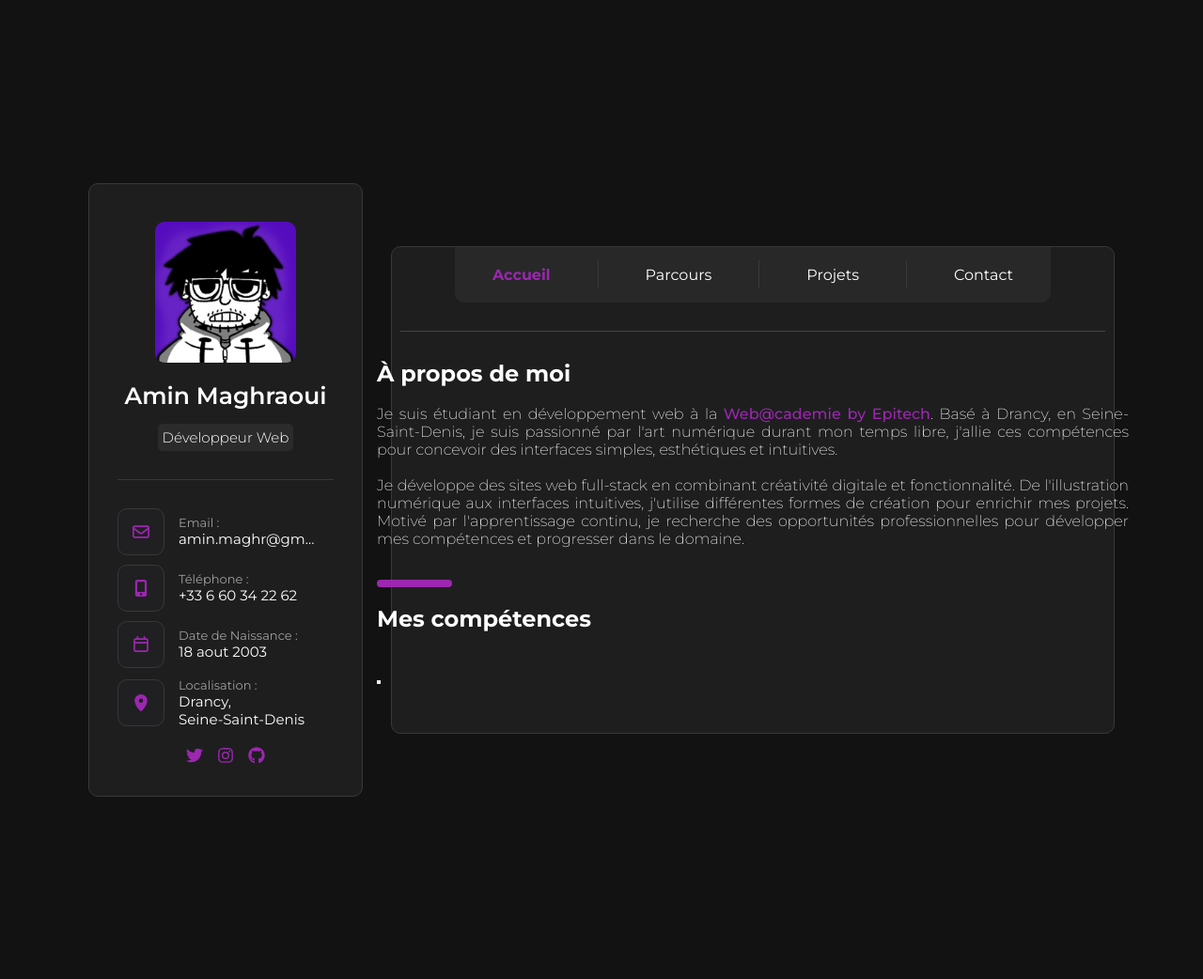
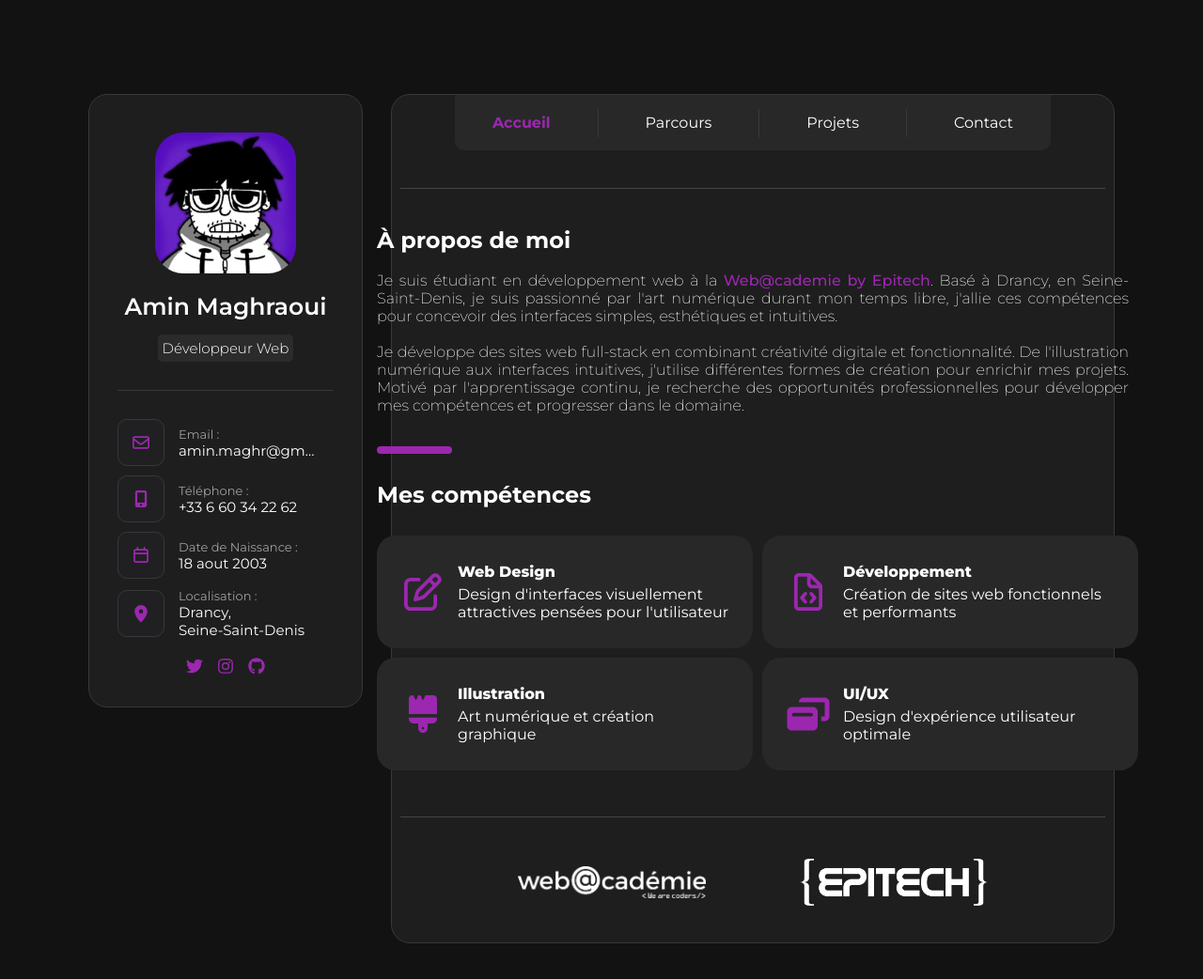
Before and after one commit to ArobaseKoune/Portfolio, a Jekyll site: the page built from index.markdown, in a window 1280 px wide and 1042 px high. Shown: the whole window at 94% size. Built offline with Jekyll 4.4.1, drawn with Linux system fonts in a browser that asks for light colours.

Commit message:
Page contact et acceuil fini

```diff
--- a/_layouts/default.html
+++ b/_layouts/default.html
@@ -75,7 +75,7 @@
                     <div class="trait-vertical"></div>
                     <a href="/project/" class="nav-button {% if page.url == '/project/' %}active{% endif %}">Projets</a>
                     <div class="trait-vertical"></div>
-                    <a href="/resume/" class="nav-button {% if page.url == '/resume/' %}active{% endif %}">Contact</a>
+                    <a href="/contact/" class="nav-button {% if page.url == '/contact/' %}active{% endif %}">Contact</a>
 
             </nav>
 
--- a/assets/style.css
+++ b/assets/style.css
@@ -24,10 +24,13 @@ a {
     border: solid 0.0625rem;
     border-color: #383838;
     background-color: #1E1E1F;
-    border-radius: .625rem;
+    border-radius: 20px;
     justify-content: center;
     align-items: center;
-    align-self: center;
+    align-self: flex-start;
+    position: sticky;
+    margin-top: 100px;
+    top: 40px;
 }
 
 #nom {
@@ -56,7 +59,7 @@ a {
 .pdp {
   height: 9.375rem;
   width: 9.375rem;
-  border-radius: 0.625rem;
+  border-radius: 30px;
 }
 
 .trait {
@@ -140,6 +143,8 @@ a {
 }
 
 .main-container {
+    margin-top: 100px;
+    margin-bottom: 38px;
     background-color: #1E1E1F;
     width: 60vw;
     max-width: 1000px;
@@ -150,11 +155,11 @@ a {
     align-items: center;
     border: solid 0.0625rem;
     border-color: #383838;
-    border-radius: 10px;
+    border-radius: 20px;
 }
 
 .content {
-    padding-bottom: 50px;
+    padding-bottom: 10px;
 }
 
 .nav-button.active {
@@ -199,11 +204,20 @@ a {
 .separator {
     display: flex;
     justify-content: center;
-    margin-top: -10px;
-    margin-bottom: -10px;
+    align-items: center;
+    border: none;
+    margin: 0 auto;
     background-color: #454545;
     width: 750px;
     height: 1px;
+}
+
+.separator-md {
+    margin: 20px auto 30px auto;
+}
+
+.separator-md1 {
+    margin: 30px auto auto auto;
 }
 
 .light-text a {
@@ -223,9 +237,130 @@ a {
     border-radius: 50px;
     height: 8px;
     background-color: rgb(156, 39, 176);
+    margin-bottom: 10px;
 }
 
 .light-text {
   font-weight: 250;
   text-align: justify;
 }
+
+.competences-icon {
+    height: 50px;
+    width: 50px;
+    flex-shrink: 0;
+}
+
+.competence-texte {
+    display: flex;
+    flex-direction: column;
+    width: 290px;
+    height: 85px;
+    gap: 5px;
+    justify-content: center;
+}
+
+.mini-titre {
+    font-weight: 750;
+}
+
+.competence-container {
+    display: flex;
+    height: 120px;
+    gap: 12px;
+    width: 400px;
+    background-color: #282829;
+    align-items: center;
+    justify-content: center;
+    border-radius: 20px;
+}
+
+.competence {
+    display: grid;
+    grid-template-columns: repeat(2, 1fr);
+    gap: 10px;
+    margin-top: 10px;
+}
+
+.ecole-logo {
+    display: flex;
+    justify-content: center;
+    gap: 100px;
+}
+
+.ecole-logo-solo {
+    height: 100px;
+    width: 200px;
+    object-fit: contain;
+}
+
+.input-container {
+    display: flex;
+    flex-direction: row;
+    gap: 20px;
+}
+
+.form-input {
+    width: 50%;
+    height: 50px;
+    background-color: #282829;
+    border-color: #383838;
+    border-style: solid;
+    border-radius: 10px;
+    font-family: 'Montserrat', Courier, monospace;
+}
+
+.form-input::placeholder {
+    padding: 20px;
+    color: #a1a1a1;
+    font-size: 15px;
+    font-weight: 500;
+}
+
+.form-area {
+    width: 100%;
+    height: 140px;
+    background-color: #282829;
+    border-color: #383838;
+    border-style: solid;
+    border-radius: 10px;
+    font-family: 'Montserrat', Courier, monospace;
+    resize: none;
+}
+
+.form-area::placeholder {
+    padding: 20px;
+    color: #a1a1a1;
+    font-size: 15px;
+    font-weight: 500;
+}
+
+.form {
+    display: flex;
+    flex-direction: column;
+    gap: 20px;
+}
+
+.send-icon {
+    width: 30px;
+    height: 30px;
+}
+
+.form-button {
+    display: flex;
+    justify-content: center;
+    align-items: center;
+    align-self: flex-end;
+    gap: 10px;
+    width: 230px;
+    height: 50px;
+    background-color: #282829;
+    border-color: #383838;
+    border-style: solid;
+    border-radius: 10px;
+    font-family: 'Montserrat', Courier, monospace;
+    color: rgb(156, 39, 176);
+    font-size: 15px;
+    font-weight: 600;
+    margin-bottom: 30px;
+}
--- a/index.markdown
+++ b/index.markdown
@@ -23,6 +23,51 @@ Je développe des sites web full-stack en combinant créativité digitale et fon
 
 <div class="mini-trait"></div>
 <br>
+
 # Mes compétences
+
 <br>
-<button type>
+
+<div class="competence">
+
+<div class="competence-container">
+<img class="competences-icon" src="/assets/design.svg">
+<div class="competence-texte">
+<p class="mini-titre">Web Design</p>
+<p>Design d'interfaces visuellement attractives pensées pour l'utilisateur</p>
+</div>
+</div>
+
+<div class="competence-container">
+<img class="competences-icon" src="/assets/dev.svg">
+<div class="competence-texte">
+<p class="mini-titre">Développement</p>
+<p>Création de sites web fonctionnels et performants</p>
+</div>
+</div>
+
+<div class="competence-container">
+<img class="competences-icon" src="/assets/art.svg">
+<div class="competence-texte">
+<p class="mini-titre">Illustration</p>
+<p>Art numérique et création graphique</p>
+</div>
+</div>
+
+<div class="competence-container">
+<img class="competences-icon" src="/assets/ui.svg">
+<div class="competence-texte">
+<p class="mini-titre">UI/UX</p>
+<p>Design d'expérience utilisateur optimale</p>
+</div>
+</div>
+</div>
+
+<br>
+<div class="separator separator-md1"></div>
+<br>
+
+<div class="ecole-logo">
+<a href="https://www.webacademie.org/" target="_blank"><img class="ecole-logo-solo" src="/assets/web_academie.png"></a>
+<a href="https://www.epitech.eu/" target="_blank"><img class="ecole-logo-solo" src="/assets/epitech.png"></a>
+</div>
```
Also changed, not shown: contact.markdown (added, +30 -0 lines), assets/art.svg (added), assets/design.svg (added), assets/dev.svg (added), assets/epitech.png (added), assets/send.svg (added), assets/ui.svg (added), assets/web_academie.png (added).
